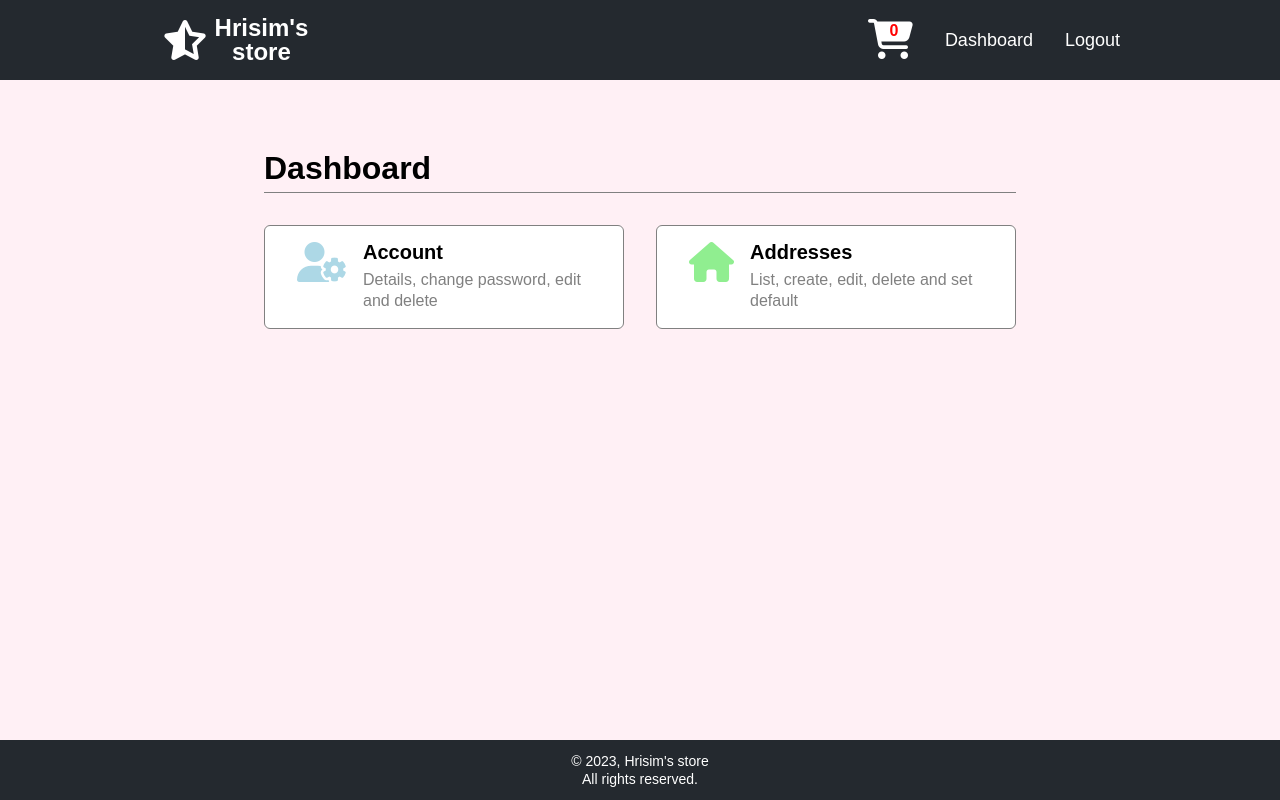
After one commit to hrisimov/ecommerce, a Django app: page /dashboard/ in a window 1280 px wide. The commit adds this page. Run offline with Django 4.2, Linux system fonts and the light colour scheme; the visitor is signed in with stand-in values (Sample User, id 1).

Commit message:
Added 'dashboard' view, template and stylesheet

```diff
--- a/ecommerce/ecommerce/main/urls.py
+++ b/ecommerce/ecommerce/main/urls.py
@@ -1,3 +1,9 @@
+from django.urls import path
+
+from ecommerce.main.views import DashboardView
+
 app_name = 'main'
 
-urlpatterns = ()
+urlpatterns = (
+    path('dashboard/', DashboardView.as_view(), name='dashboard'),
+)
--- a/ecommerce/ecommerce/main/views.py
+++ b/ecommerce/ecommerce/main/views.py
@@ -1,3 +1,6 @@
-from django.shortcuts import render
+from django.contrib.auth import mixins as auth_mixins
+from django.views import generic as views
 
-# Create your views here.
+
+class DashboardView(auth_mixins.LoginRequiredMixin, views.TemplateView):
+    template_name = 'main/dashboard.html'
--- /dev/null
+++ b/ecommerce/static/css/main/dashboard.css
@@ -0,0 +1,50 @@
+.dashboard > .title {
+    border-bottom: 1px solid gray;
+    margin-bottom: 32px;
+}
+
+.cards {
+    display: grid;
+    grid-template-columns: repeat(2, 1fr);
+    gap: 32px;
+}
+
+.cards .link {
+    display: inline-block;
+    max-width: 360px;
+    background-color: white;
+    border: 1px solid gray;
+    border-radius: 6px;
+    padding: 16px 32px;
+}
+
+.card {
+    display: flex;
+    align-items: flex-start;
+    gap: 16px;
+}
+
+.icon {
+    font-size: 40px;
+}
+
+.account-icon {
+    color: lightblue;
+}
+
+.house-icon {
+    color: lightgreen;
+}
+
+.card .title {
+    color: black;
+    line-height: 1;
+    margin-bottom: 8px;
+}
+
+.card .description {
+    color: gray;
+    overflow-wrap: break-word;
+    word-wrap: break-word;
+    line-height: 1.3;
+}
--- a/ecommerce/templates/base/header.html
+++ b/ecommerce/templates/base/header.html
@@ -1,5 +1,5 @@
 <header class="header">
-    <a href="#" class="logo-link">
+    <a href="{% url 'products:list' %}" class="logo-link">
         <i class="fa-solid fa-star-half-stroke icon"></i>
         <h2 class="text">Hrisim's store</h2>
     </a>
@@ -13,7 +13,7 @@
             </li>
             {% if request.user.is_authenticated %}
                 <li class="item">
-                    <a href="#" class="link">Account</a>
+                    <a href="{% url 'main:dashboard' %}" class="link">Dashboard</a>
                 </li>
                 <li class="item">
                     <a href="{% url 'accounts:logout' %}" class="link">Logout</a>
--- /dev/null
+++ b/ecommerce/templates/main/dashboard.html
@@ -0,0 +1,36 @@
+{% extends 'base/base.html' %}
+{% load static %}
+
+{% block title %}
+    Dashboard
+{% endblock %}
+
+{% block styling %}
+    <link rel="stylesheet" href="{% static 'css/main/dashboard.css' %}">
+{% endblock %}
+
+{% block content %}
+    <section class="dashboard">
+        <h1 class="title">Dashboard</h1>
+        <div class="cards">
+            <a href="{% url 'accounts:details' %}" class="link account-link">
+                <article class="card">
+                    <i class="fa-solid fa-user-gear icon account-icon"></i>
+                    <div class="info">
+                        <h3 class="title">Account</h3>
+                        <p class="description">Details, change password, edit and delete</p>
+                    </div>
+                </article>
+            </a>
+            <a href="{% url 'addresses:list' %}" class="link addresses-link">
+                <article class="card">
+                    <i class="fa-solid fa-house icon house-icon"></i>
+                    <div class="info">
+                        <h3 class="title">Addresses</h3>
+                        <p class="description">List, create, edit, delete and set default</p>
+                    </div>
+                </article>
+            </a>
+        </div>
+    </section>
+{% endblock %}
```
